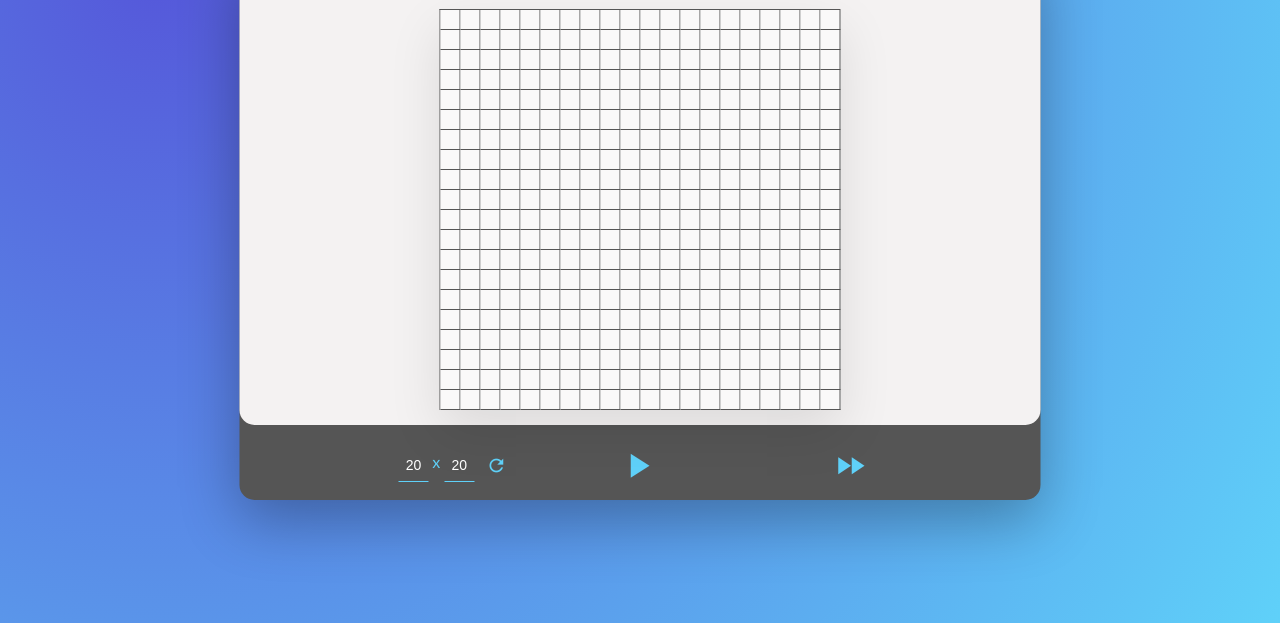
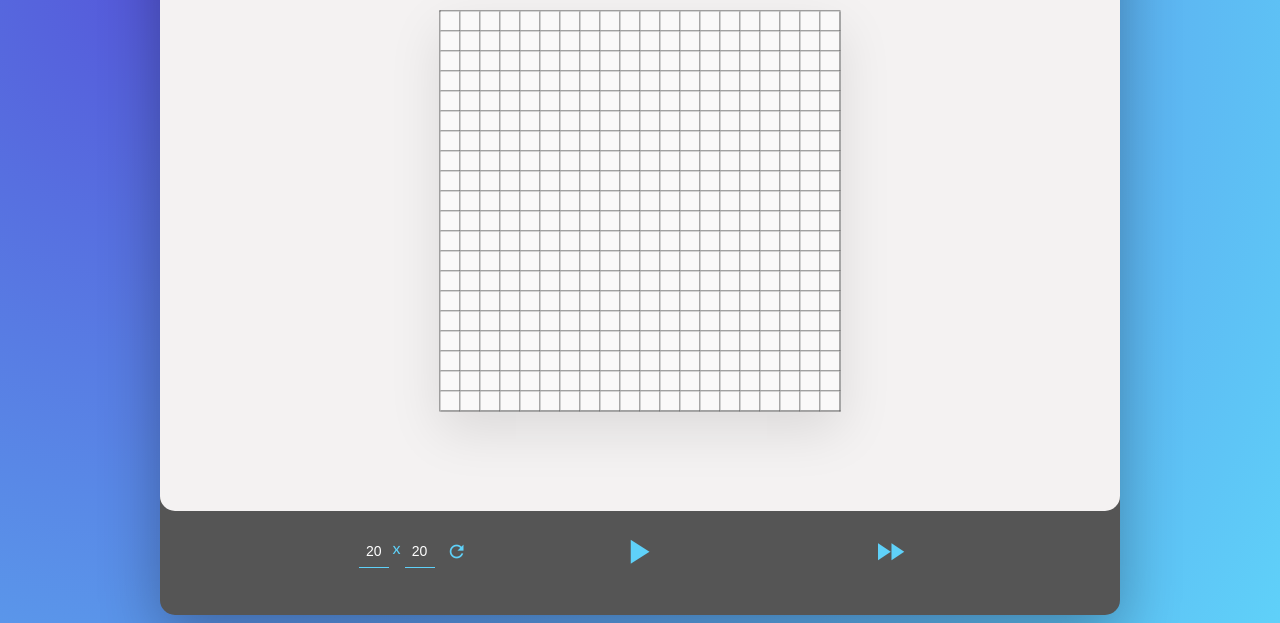
Before and after one commit to lisasiva/conway-game-of-life, a website built with webpack: page src/index.html in a window 1280 px wide. Shown: the part 177-800 px from the top of the page. Built offline with nearby package versions, Linux system fonts and the light colour scheme.

Commit message:
Game board is no longer a child element of game container, so the game doesn't keep shrinking and growing with each resize.

```diff
--- a/src/index.html
+++ b/src/index.html
@@ -34,13 +34,8 @@
                         <i class="icon ion-logo-github"></i>
                    </div>
                 </header>
-
-                <div class="game__board">
-                    <!-- FILL WITH CELLS -->
-                </div>
            </div>
 
-            <!--<div class="bottom">-->
             <div class="game__controls">
                 <div class="controls__size">
                    <div class="form-group">
@@ -65,6 +60,11 @@
             </div>
         </div>
 
-        <!--</div>-->
+        <div class="grid-wrapper">
+            <div class="game__board">
+                        <!-- FILL WITH CELLS -->
+            </div>
+        </div>
+
 </body>
 </html>
--- a/src/sass/_base.scss
+++ b/src/sass/_base.scss
@@ -62,19 +62,3 @@ body {
     //background-repeat: no-repeat;
     position: relative;
 }
-
-
-.game__container {
-    position: absolute;
-    top: 50%;
-    left: 50%;
-    transform: translate(-50%, -50%);
-    background-color: $color-gray-dark;
-    box-shadow: $box-shadow-dark;
-    display: flex;
-    flex-direction: column;
-    align-items: center;
-    flex: grow;
-    border-radius: 15px;
-
-}
--- a/src/sass/_components.scss
+++ b/src/sass/_components.scss
@@ -54,8 +54,14 @@
         grid-template-columns: repeat(20, auto);
         border-top: 1px solid $color-gray-dark;
         border-left: 1px solid $color-gray-dark;
-        margin: 0 20rem;
         box-shadow: $box-shadow-light;
+
+        // TESTING
+        position: absolute;
+        top: 50%;
+        left: 50%;
+        transform: translate(-50%, -53%);
+
     }
 
     &__cell {
@@ -73,7 +79,9 @@
 
 }
 
-
+.grid-wrapper {
+    width: 100%;
+}
 
 //////////////////////////////////
 // CONTROLS
--- a/src/sass/_layout.scss
+++ b/src/sass/_layout.scss
@@ -1,8 +1,27 @@
+.game__container {
+    position: absolute;
+    top: 50%;
+    left: 50%;
+    transform: translate(-50%, -50%);
+    background-color: $color-gray-dark;
+    box-shadow: $box-shadow-dark;
+    display: flex;
+    flex-direction: column;
+    align-items: center;
+    flex: grow;
+    border-radius: 15px;
+    width: 75vw;
+    height: 98vh;
+
+}
+
 .top {
     background-color: $color-gray-light-2;
     border-radius: 15px;
     z-index: 1000;
     padding-bottom: 1.5rem;
+    width: 75vw;
+    height: 85vh;
 }
 
 .game__controls {
```
Also changed, not shown: docs/css/style.css. Lines whose indentation alone changed are shown as unchanged.
